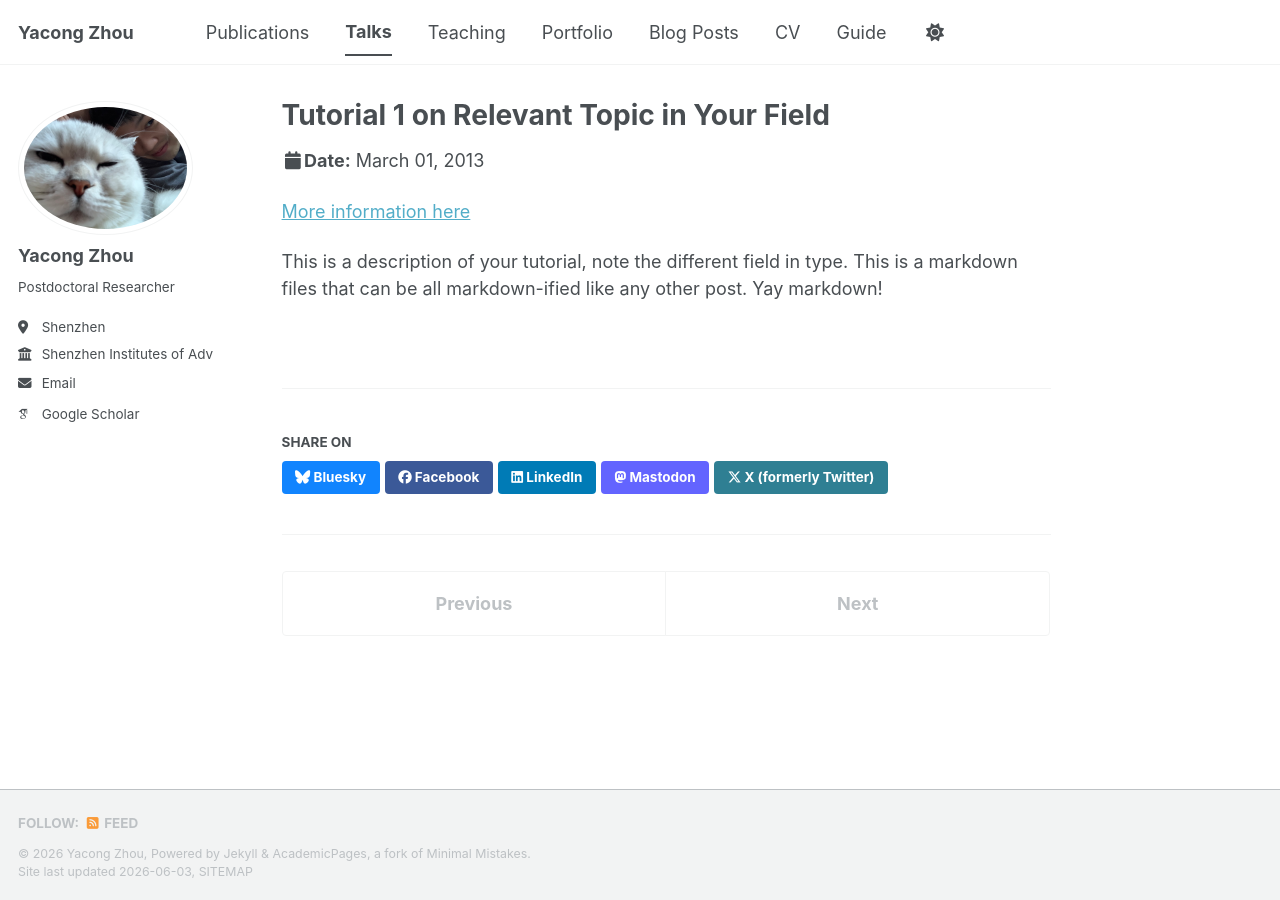
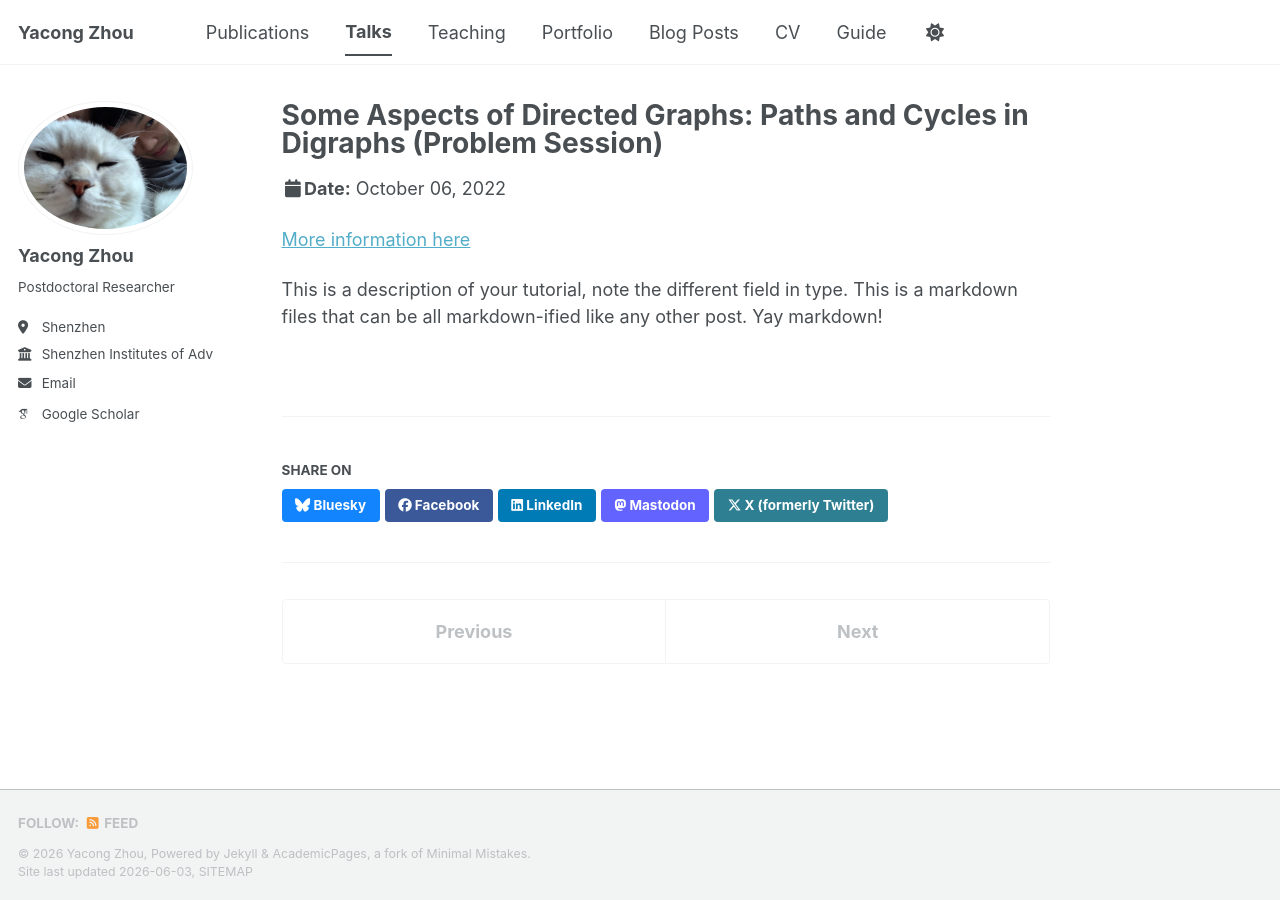
Before and after one commit to YACONGZHOU/yacongzhou.github.io, a Jekyll site: the page built from _talks/2022-10-06-tutorial-1.md, in a window 1280 px wide. Built offline with Jekyll 4.4.1, drawn with Linux system fonts in a browser that asks for light colours; some web fonts are replaced; a script bundle is joined from its source files by our own code; library files that are not in the unit come from our copies.

Commit message:
Update and rename 2013-03-01-tutorial-1.md to 2022-10-06-tutorial-1.md

```diff
--- a/_talks/2013-03-01-tutorial-1.md
+++ b/_talks/2022-10-06-tutorial-1.md
@@ -1,11 +1,11 @@
 ---
-title: "Tutorial 1 on Relevant Topic in Your Field"
+title: "Some Aspects of Directed Graphs: Paths and Cycles in Digraphs (Problem Session)"
 collection: talks
 type: "Tutorial"
-permalink: /talks/2013-03-01-tutorial-1
-venue: "UC-Berkeley Institute for Testing Science"
-date: 2013-03-01
-location: "Berkeley, CA, USA"
+permalink: /talks/2022-10-06-tutorial-1
+venue: "2nd SCHOOL ON GRAPH THEORY "
+date: 2022-10-06
+location: "University of Johannesburg, South Africa"
 ---
 
 [More information here](http://exampleurl.com)
```
